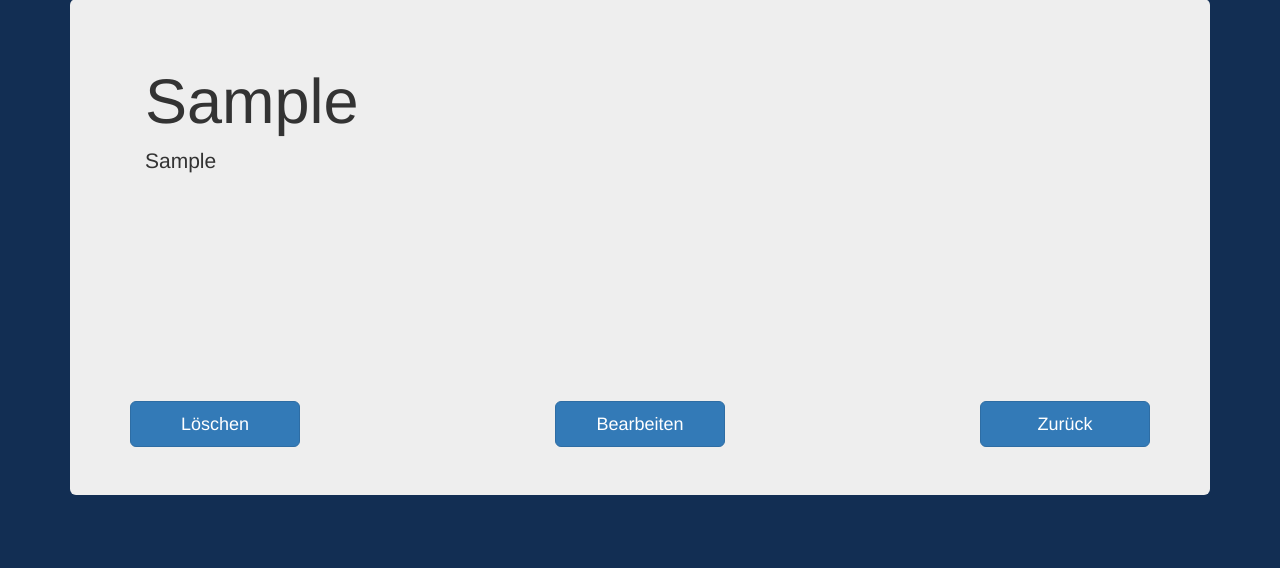
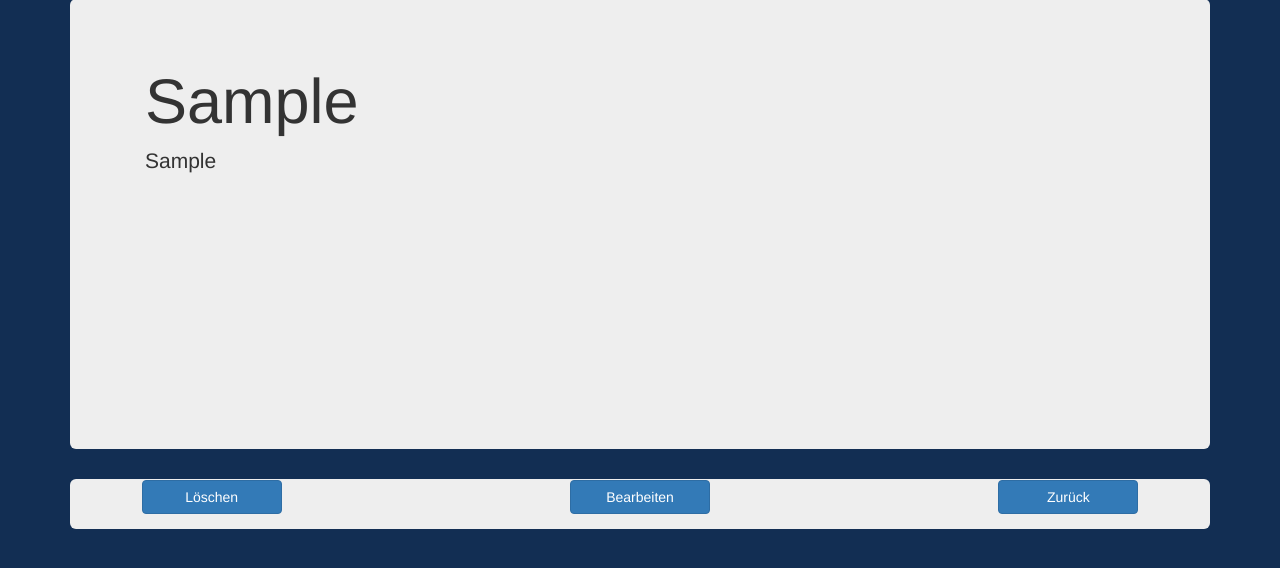
Before and after one commit to DummyDivision/Tsune, a Django app: page /cardbox/cards/1/detail/1/ in a window 1280 px wide. Shown: the part 73-641 px from the top of the page. Run offline with Django 3.2, Linux system fonts and the light colour scheme; tables that the repository leaves empty hold one stand-in row (values such as "Sample post"); parts of the project's set-up code (start-up, migrations or seed data) failed here and were passed over; some libraries are stand-ins or nearby versions.

Commit message:
Separate navigation from card in detail view

```diff
--- a/cardbox/templates/cardbox/card/card_detail.html
+++ b/cardbox/templates/cardbox/card/card_detail.html
@@ -9,20 +9,19 @@
                     <h1 id="question">{{ object.front }}</h1>
 
                     <p id="answer" style="height: 240px;">{{ object.back }}</p>
-
-                    <div class="row">
-                        <a class="btn btn-primary btn-lg col-md-2"
-                           onclick="show_delete_popup('{% url 'card:card_delete' object.deck.ID object.ID %}')"
-                           style="text-align:center">L&ouml;schen</a>
-                        <a class="btn btn-primary btn-lg col-md-offset-3 col-md-2"
-                            style="text-align:center"
-                            href="{% url 'card:card_edit' object.deck.ID object.ID %}">Bearbeiten</a>
-                        <a class="btn btn-primary btn-lg col-md-offset-3 col-md-2"
-                            style="text-align:center"
-                            href="{% url 'card:card_list' object.deck.ID %}">Zur&uuml;ck</a>
-                    </div>
                 </div>
             </div>
         </div>
     </div>
+         <div class="jumbotron" style="height:50px; padding:1px; text-align: center">
+                        <a class="btn btn-primary"
+                           onclick="show_delete_popup('{% url 'card:card_delete' object.deck.ID object.ID %}')"
+                           style="text-align:center; width:10em">L&ouml;schen</a>
+                        <a class="btn btn-primary col-md-offset-3"
+                            style="text-align:center; width:10em"
+                            href="{% url 'card:card_edit' object.deck.ID object.ID %}">Bearbeiten</a>
+                        <a class="btn btn-primary col-md-offset-3"
+                            style="text-align:center; width:10em"
+                            href="{% url 'card:card_list' object.deck.ID %}">Zur&uuml;ck</a>
+         </div>
 {% endblock %}
```
